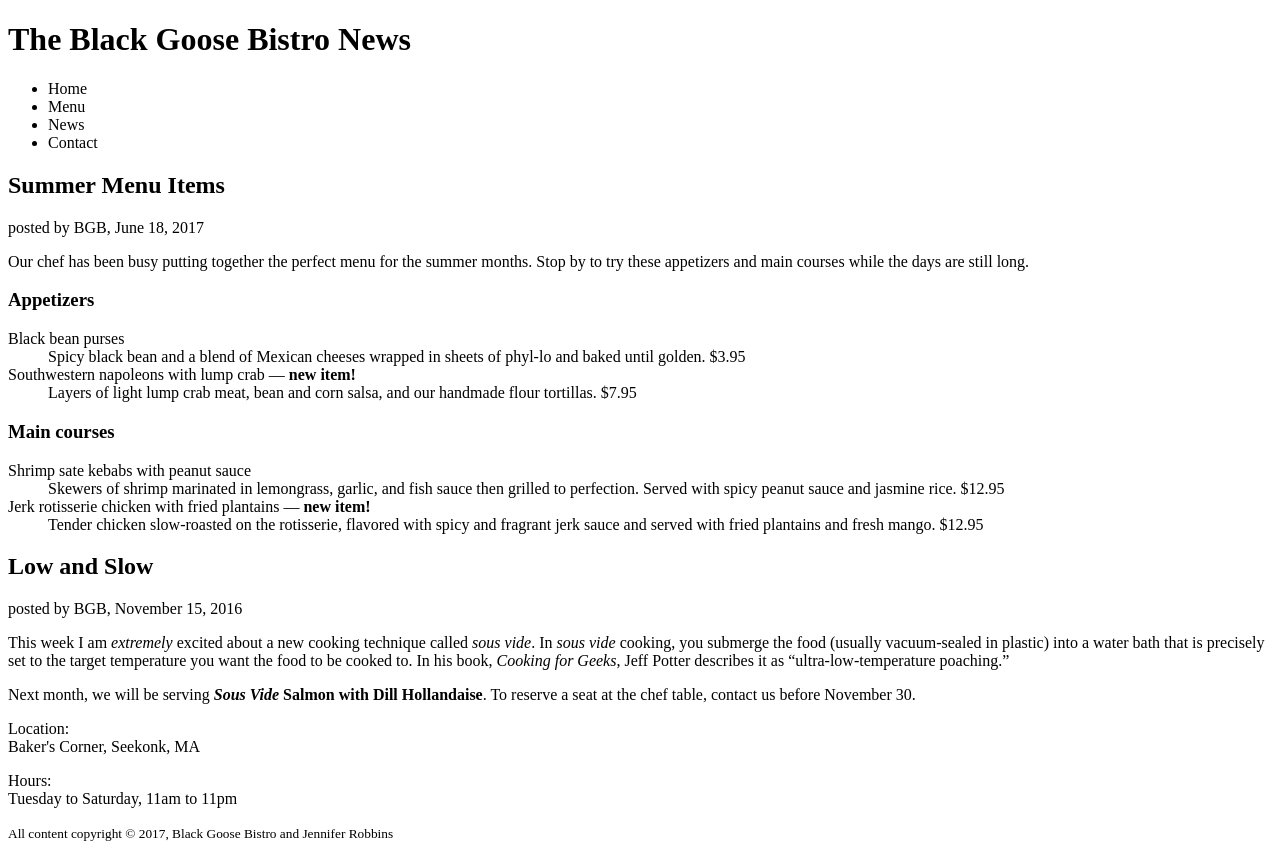
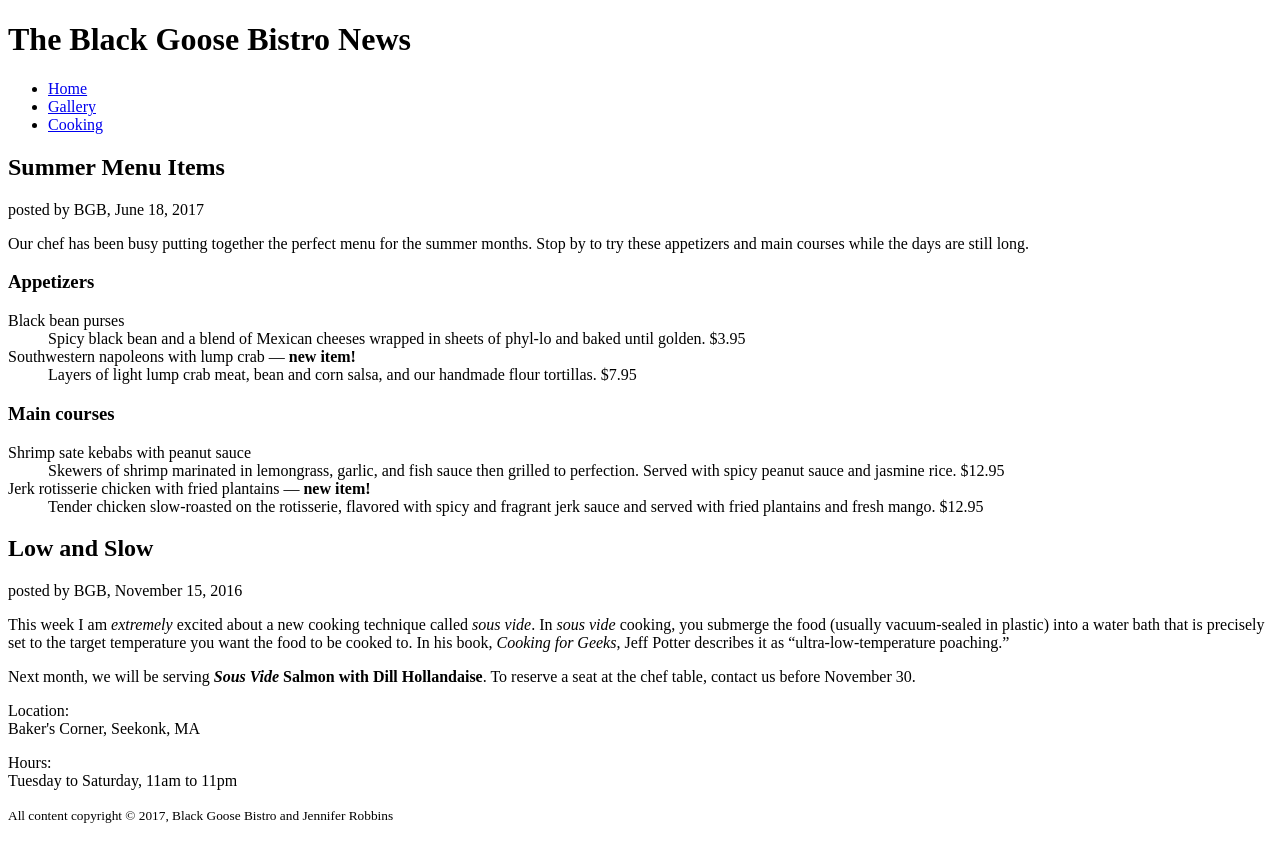
Before and after one commit to whitmandonald/fid, a plain HTML site: page blackgoose/bgnews.html in a window 1280 px wide. Drawn offline with Linux system fonts and the light colour scheme.

Commit message:
Update bgnews.html

```diff
--- a/blackgoose/bgnews.html
+++ b/blackgoose/bgnews.html
@@ -12,10 +12,10 @@
 <h1>The Black Goose Bistro News</h1>
 <nav>
   <ul>
-    <li>Home</li>
-    <li>Menu</li>
-    <li>News</li>
-    <li>Contact</li>
+    <li><a href="blackgoose.html">Home</a></li>
+    <li><a href="gallery.html">Gallery</a></li>
+    <li><a href="cooking.html">Cooking</a></li>
+
   </ul>
 </nav>
 </header>
```
